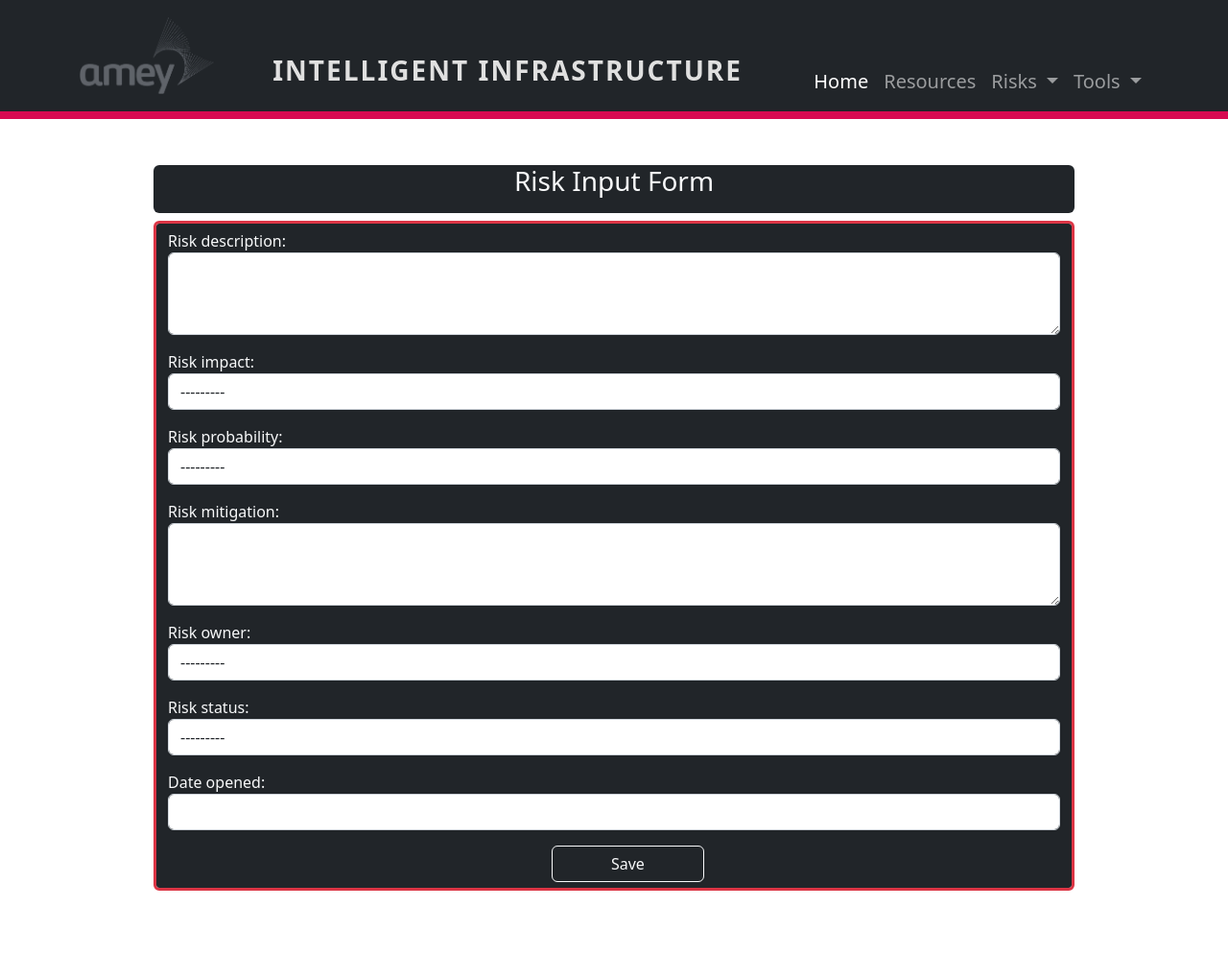
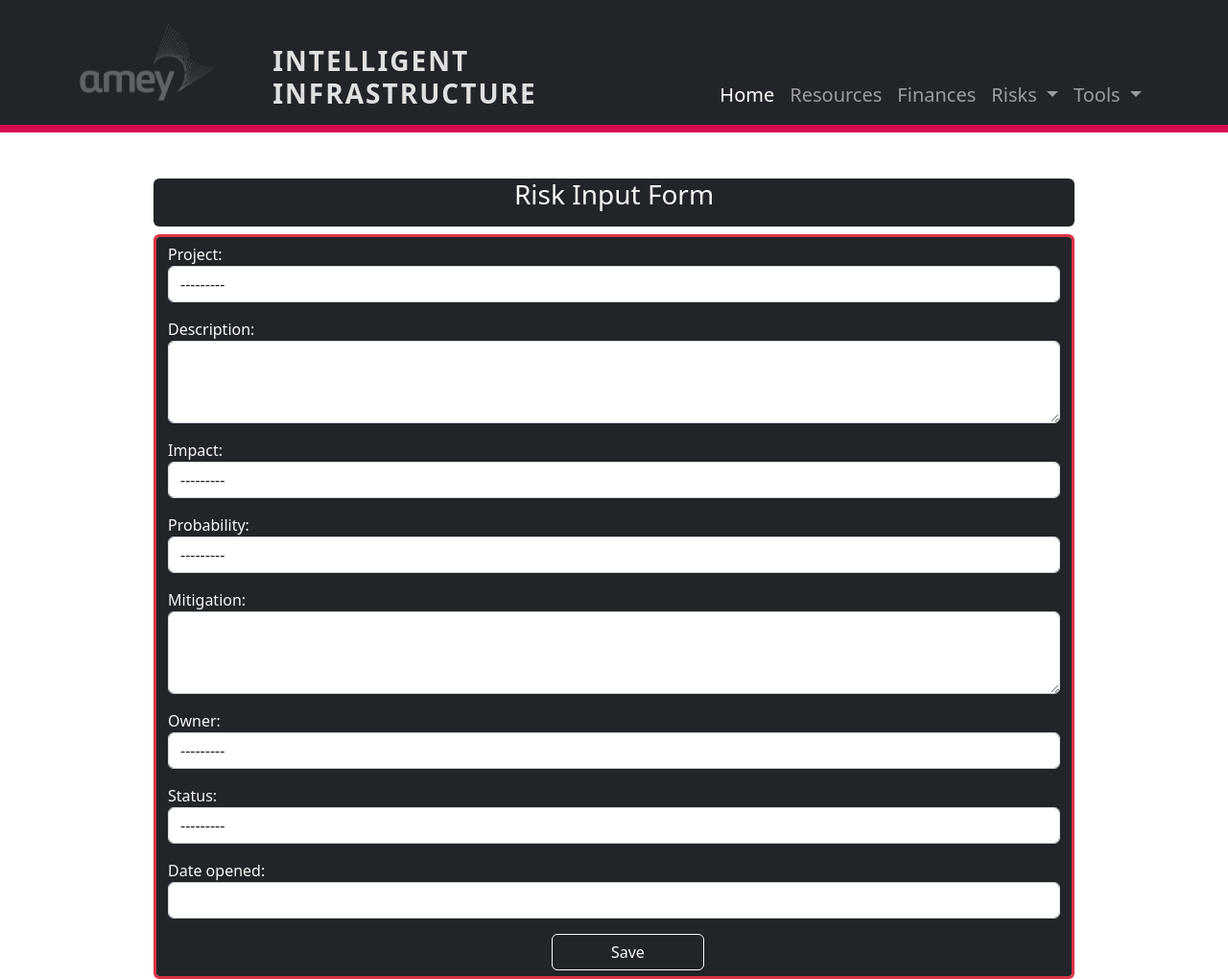
Before and after one commit to romidhillon/ii_website, a Django app: page /ii_app/addrisks/ in a window 1280 px wide. Shown: the whole page at 96% size. Before the commit the page ends 928 px from the top, so only its background shows below. Run offline with Django 4.2, Linux system fonts and the light colour scheme; data comes from the database, SQL or seed files in the repository; tables that the repository leaves empty hold one stand-in row (values such as "Sample post").

Commit message:
risk register, finances, resources, margin

```diff
--- a/ii_app/admin.py
+++ b/ii_app/admin.py
@@ -1,6 +1,10 @@
 from django.contrib import admin
-from .models import Employee, Risk
+from .models import Project, Employee, Risk, Cone, Booking, Invoice
 
 # Register your models here.
+admin.site.register(Project)
 admin.site.register(Employee)
 admin.site.register(Risk)
+admin.site.register(Cone)
+admin.site.register(Booking)
+admin.site.register(Invoice)
--- a/ii_app/forms.py
+++ b/ii_app/forms.py
@@ -9,14 +9,15 @@
 class RiskForm(forms.ModelForm):
     class Meta:
         model = Risk
-        fields = ['risk_description','risk_impact','risk_probability',
-                  'risk_mitigation','risk_owner','risk_status','date_opened']
+        fields = ['project','description','impact','probability',
+                  'mitigation','owner','status','date_opened']
         widgets = {
-            'risk_description': forms.Textarea(attrs = {'class':'form-control', 'rows': '3'}),
-            'risk_impact': forms.Select(attrs = {'class':'form-control'}, choices= risk_impact_choices),
-            'risk_probability': forms.Select(attrs = {'class':'form-control'}, choices= risk_probability_choices),
-            'risk_mitigation': forms.Textarea(attrs = {'class':'form-control','rows': '3'}),
-            'risk_owner': forms.Select(attrs = {'class':'form-control rows-3'}, choices= risk_owner_choices),
-            'risk_status': forms.Select(attrs = {'class':'form-control'}, choices= status_choices ),
+            'project':forms.Select(attrs={'class':'form-control'}),
+            'description': forms.Textarea(attrs = {'class':'form-control', 'rows': '3'}),
+            'impact': forms.Select(attrs = {'class':'form-control'}, choices= risk_impact_choices),
+            'probability': forms.Select(attrs = {'class':'form-control'}, choices= risk_probability_choices),
+            'mitigation': forms.Textarea(attrs = {'class':'form-control','rows': '3'}),
+            'owner': forms.Select(attrs = {'class':'form-control rows-3'}, choices= risk_owner_choices),
+            'status': forms.Select(attrs = {'class':'form-control'}, choices= status_choices ),
             'date_opened': forms.TextInput(attrs = {'class':'form-control'}),
             }
--- a/ii_app/models.py
+++ b/ii_app/models.py
@@ -10,43 +10,52 @@
 
 # Create your models here.
 
-class Employee(models.Model):
+class Project(models.Model):
+
+    def __str__(self):
+        return self.code
+
+    code = models.CharField(primary_key= True, max_length=200)
+    position = models.CharField(max_length=200, choices=position_choices)
+    day_rate = models.FloatField()
+    cf_number = models.CharField(max_length=200)
+    name = models.CharField(max_length=200)
+
+class Employee (models.Model):
 
     def __str__(self):
         return self.name
 
-    employee_id = models.IntegerField(primary_key=True)
+    id = models.IntegerField(primary_key=True)
+    project = models.ForeignKey(Project,  on_delete=models.CASCADE)
     name = models.CharField(max_length=200)
-    position = models.CharField(max_length=200, choices=position_choices)
-    day_rate = models.FloatField()
-    cf_number = models.CharField(max_length=200)
-    project_name = models.CharField(max_length=200)
-    hours_booked = models.FloatField
     image = models.ImageField(upload_to='images/')
 
 class Risk(models.Model):
 
-    risk_description = models.CharField(max_length = 500)
-    risk_impact = models.CharField(max_length = 50, choices= risk_impact_choices)
-    risk_probability = models.CharField(max_length = 50, choices = risk_probability_choices)
-    risk_mitigation = models.CharField(max_length = 500)
-    risk_owner = models.CharField(max_length = 200, choices = risk_owner_choices)
-    risk_status = models.CharField(max_length = 500, choices= status_choices)
+    project = models.ForeignKey(Project, on_delete=models.CASCADE)
+    description = models.CharField(max_length = 500)
+    impact = models.CharField(max_length = 50, choices= risk_impact_choices)
+    probability = models.CharField(max_length = 50, choices = risk_probability_choices)
+    mitigation = models.CharField(max_length = 500)
+    owner = models.CharField(max_length = 200, choices = risk_owner_choices)
+    status = models.CharField(max_length = 500, choices= status_choices)
     date_opened = models.DateField()
 
 class Cone (models.Model):
 
-    def __str__(self):
-        return self.employee_id
+    employee = models.ForeignKey(Employee, on_delete=models.CASCADE)
+    rate = models.FloatField()
 
-    employee_id = models.ForeignKey(Employee, on_delete=models.CASCADE)
-    cone_rate = models.FloatField()
+class Booking (models.Model):
 
-class Bookings (models.Model):
+    project = models.ForeignKey(Project, on_delete=models.CASCADE)
+    week_ending_date = models.DateField()
+    hours = models.FloatField()
 
-    def __str__(self):
-        return self.employee_id
+class Invoice (models.Model):
 
-    employee_id = models.ForeignKey(Employee, on_delete=models.CASCADE)
-    week_ending_date = models.DateField()
-    hours_booked = models.FloatField()
+    project = models.ForeignKey(Project, on_delete=models.CASCADE)
+    value = models.IntegerField()
+    number = models.IntegerField()
+    date = models.DateField()
--- a/ii_app/static/ii_app/app.js
+++ b/ii_app/static/ii_app/app.js
@@ -1,3 +1,5 @@
+
+// function to calculate the margin
 function CalculateMargin() {
     const costPerDay = document.querySelector(".cost_per_day").value
     const fullRate = document.querySelector(".full_rate").value
--- a/ii_app/templates/ii_app/base.html
+++ b/ii_app/templates/ii_app/base.html
@@ -25,7 +25,7 @@
     <nav>
       <nav class="navbar navbar-expand-lg navbar-dark bg-dark static-top">
         <div class="container">
-          <a class="navbar-brand" href="#">
+          <a class="navbar-brand" href=/ii_app/>
             <img
               class="logo-image"
               src="/static/ii_app/images/amey.png"
@@ -43,6 +43,10 @@
               </li>
               <li class="nav-item">
                 <a class="nav-link" href="/ii_app/resources">Resources</a>
+              </li>
+
+              <li class="nav-item">
+                <a class="nav-link" href="/ii_app/finances">Finances</a>
               </li>
 
               <li class="nav-item dropdown">
--- a/ii_app/templates/ii_app/finances.html
+++ b/ii_app/templates/ii_app/finances.html
@@ -2,11 +2,12 @@
 
 {% block body %}
 
-{% for item in project_names %}
+{% for item in project_and_employee_names %}
 <div class="row mt-5">
     <div class="col-4 mx-auto">
       <div class="list-group" id="list-tab" role="tablist">
-        <a class="list-group-item list-group-item-action" id="list-home-list" data-toggle="list" href="/ii_app/resources" role="tab" aria-controls="home">{{item.project_name}}</a>
+        <a class="list-group-item list-group-item-action" id="list-home-list" data-toggle="list"
+           href="/ii_app/resources" role="tab" aria-controls="home">{{item.project.code}} - {{item.name}} </a>
       </div>
     </div>
 
--- a/ii_app/templates/ii_app/resources.html
+++ b/ii_app/templates/ii_app/resources.html
@@ -15,7 +15,7 @@
 
   {%block body%}
 
-  {% for item in employee_list %}
+  {% for item in employee %}
   <!-- to make the bootstrap cards appear horizontally rather than vertically -->
 
   {% if forloop.counter0|divisibleby:4 %} <div class="row"> {%  endif %}
@@ -24,7 +24,7 @@
       <div class="card bg-light text-center mt-5 border-1 " style="width:80%; margin-left: 10%;">
         <img class=" card-img-top img-responsive" src="{{item.image.url}}" alt="image" style=" width: 100%;">
         <div class="card-body bg-dark">
-          <a class="resource-text" href="/ii_app/resources/{{item.employee_id}}">{{item.name}}</a>
+          <a class="resource-text" href="/ii_app/resources/{{item.id}}">{{item.name}}</a>
         </div>
       </div>
     </div>
--- a/ii_app/urls.py
+++ b/ii_app/urls.py
@@ -23,4 +23,5 @@
 
     path('finances', views.finances, name='finances'),
 
+    path('finance_detail', views.finance_detail, name='finance_detail'),
 ]
--- a/ii_app/views.py
+++ b/ii_app/views.py
@@ -3,7 +3,7 @@
 from django.template import loader
 
 from ii_app.forms import RiskForm
-from .models import Employee,Risk
+from .models import Project,Employee, Risk, Cone, Booking, Invoice
 from .forms import RiskForm
 
 
@@ -14,20 +14,22 @@
 
 
 def resources(request):
-    employees = Employee.objects.all()
+    employee = Employee.objects.all()
+
     context = {
-        'employee_list': employees,
+        'employee': employee,
     }
     return render (request, 'ii_app/resources.html', context)
 
 
 def resource_detail(request,employee_id):
-    employee = Employee.objects.get(pk = employee_id)
+    resource_detail = Employee.objects.get(pk=employee_id)
+
     context = {
-        'employee': employee,
+        'resource_detail': resource_detail,
+
     }
     return render (request, 'ii_app/resource_detail.html', context)
-
 
 def risk_form(request):
     form = RiskForm(request.POST or None)
@@ -75,8 +77,18 @@
 
 
 def finances(request):
-    project_names = Employee.objects.order_by().values('project_name').distinct()
+    # project_names = Employee.objects.order_by().values('project_name').distinct()
+    project_and_employee_names = Employee.objects.order_by('project__code','name').all()
     context = {
-        'project_names': project_names,
+        'project_and_employee_names': project_and_employee_names,
     }
     return render (request, 'ii_app/finances.html', context)
+
+
+def finance_detail (request):
+    invoice_values = Invoice.objects.all()
+
+    context = {
+        'invoice_values': invoice_values
+    }
+    return render (request, 'ii_app/finance_detail.html', context)
```
Also changed, not shown: ii_app/templates/ii_app/finance_detail.html (added, +26 -0 lines), ii_app/templates/ii_app/resource_detail.html (+9 -6 lines), ii_app/templates/ii_app/risk_register.html (+10 -11 lines), db.sqlite3, ii_app/migrations/0001_initial.py, media/images/mark_GVhnnQf.jpeg (added), media/images/mark_HThrytq.jpeg (added), media/images/mark_KBtuGNB.jpeg (added), media/images/mark_fqte5OE.jpeg (added).
